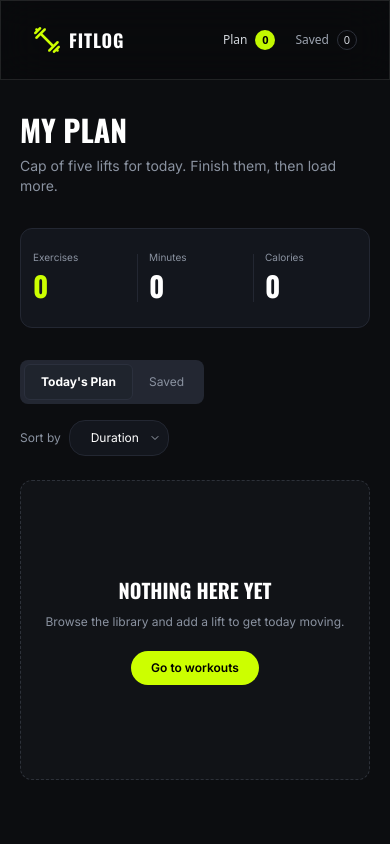
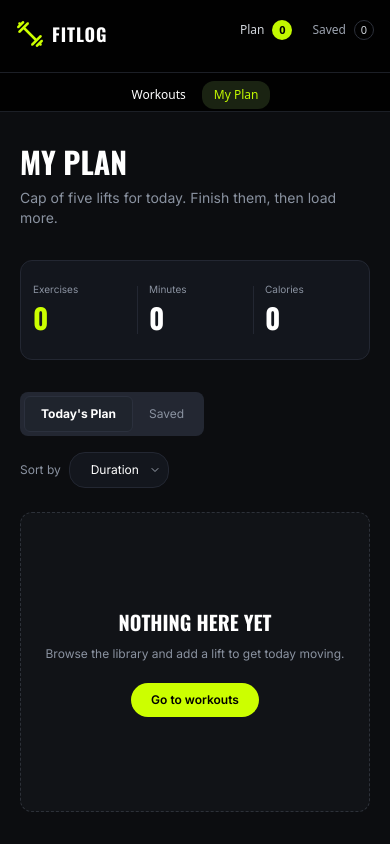
Before and after one commit to nnasif78/FitLog, a Next.js app: page /my-plan in a window 390 px wide. Shown: the top 844 px of the page. Built offline with nearby package versions, Linux system fonts and the light colour scheme.

Commit message:
improved data fetching in WorkoutDetails and WorkoutLibrary components, add fetchJson utility function for improved error handling and code reuse

```diff
--- a/src/app/loading.tsx
+++ b/src/app/loading.tsx
@@ -1,6 +1,6 @@
 export default function Loading() {
     return (
-        <section className="mx-auto mt-15 w-full max-w-[1232px] animate-pulse px-4 sm:px-8 lg:px-0">
+        <section className="mx-auto mt-15 w-full max-w-[1232px] animate-pulse px-4 sm:px-8 lg:px-0"><p className="mb-4 text-sm text-[#9CA3AF]">Loading workouts…</p>
             <div className="text-center min-[1280px]:text-left">
                 <div className="mx-auto h-9 w-44 rounded bg-white/10 backdrop-blur-xl min-[1280px]:mx-0"></div>
                 <div className="mx-auto mt-2 h-5 w-72 rounded bg-white/10 backdrop-blur-xl min-[1280px]:mx-0"></div>
--- a/src/app/workouts/[id]/page.tsx
+++ b/src/app/workouts/[id]/page.tsx
@@ -4,12 +4,21 @@ import Footer from "@/components/shared/Footer"
 import WorkoutActions from "@/components/homepage/WorkoutActions"
 import { Workout } from "@/types/workout.type"
 import { notFound } from "next/navigation"
+import { fetchJson } from "@/lib/api"
 
 export default async function WorkoutDetails({ params }: { params: Promise<{ id: string }> }) {
     const { id } = await params
-    const res = await fetch(`https://api.abcz.workers.dev/api/fitlog/${id}`)
-    if (!res.ok) notFound()
-    const workout: Workout = await res.json()
+    let workout: Workout
+    try {
+        workout = await fetchJson<Workout>([
+            `https://api.abcz.workers.dev/api/fitlog/${id}`,
+            `https://api.api-store.workers.dev/api/fitlog/${id}`,
+        ])
+    } catch {
+        notFound()
+    }
+
+    if (!workout || typeof workout.name !== "string") notFound()
 
     return (
         <>
--- a/src/components/homepage/WorkoutLibrary.tsx
+++ b/src/components/homepage/WorkoutLibrary.tsx
@@ -1,25 +1,31 @@
 import { Workout } from "@/types/workout.type"
 import WorkoutCard from "@/components/homepage/WorkoutCard"
+import { fetchJson } from "@/lib/api"
+
 export default async function WorkoutLibrary() {
-    const res = await fetch("https://api.abcz.workers.dev/api/fitlog")
-    const workouts: Workout[] = await res.json()
+    let workouts: Workout[] = []
+
+    try {
+        workouts = await fetchJson<Workout[]>([
+            "https://api.abcz.workers.dev/api/fitlog",
+            "https://api.api-store.workers.dev/api/fitlog",
+        ])
+    } catch {
+        workouts = []
+    }
+
     return (
         <section id="library" className="mx-auto mt-15 w-full max-w-[1232px] px-4 sm:px-8 lg:px-0">
             <div className="text-center min-[1280px]:text-left">
-                <h2 className="font-[family-name:var(--font-oswald)] text-[30px] font-bold tracking-[-.75px] text-white">
-                    THE LIBRARY
-                </h2>
-                <p className="font-[family-name:var(--font-inter)] text-[14px] text-[#9CA3AF]">
-                    Twelve lifts covering every major muscle group.
-                </p>
+                <h2 className="font-[family-name:var(--font-oswald)] text-[30px] font-bold tracking-[-.75px] text-white">THE LIBRARY</h2>
+                <p className="font-[family-name:var(--font-inter)] text-[14px] text-[#9CA3AF]">Twelve lifts covering every major muscle group.</p>
             </div>
-
             <div className="mt-8 grid w-full grid-cols-1 justify-items-center gap-6 min-[860px]:grid-cols-2 min-[1280px]:grid-cols-3">
-                {workouts.map((workout) => (
-                    <div key={workout.id} className="cursor-pointer h-[368px] w-full overflow-hidden rounded-3xl bg-[#222630]">
+                {workouts.length ? workouts.map((workout) => (
+                    <div key={workout.id} className="h-[368px] w-full overflow-hidden rounded-3xl bg-[#222630]">
                         <WorkoutCard workout={workout} />
                     </div>
-                ))}
+                )) : <p className="col-span-full rounded-xl border border-[#232732] bg-[#13161D] p-8 text-center text-[#9CA3AF]">Workouts are temporarily unavailable. Please try again shortly.</p>}
             </div>
         </section>
     )
--- a/src/components/shared/Navbar.tsx
+++ b/src/components/shared/Navbar.tsx
@@ -9,15 +9,15 @@ export default function Navbar() {
     const { plan, saved } = useFitLog()
     const pathname = usePathname()
     return (
-        <nav className="sticky top-0 h-[80px] w-full border border-white/10 border-b border-[#1C1F26] bg-black/20 backdrop-blur-xl">
-            <div className="mx-auto flex h-full max-w-[1280px] items-center px-8">
-                <Link href="/" className="flex cursor-pointer items-center gap-2">
+        <nav className="sticky top-0 z-50 h-[112px] w-full border-b border-[#1C1F26] bg-black/90 backdrop-blur-xl sm:h-[80px]">
+            <div className="relative mx-auto flex h-full max-w-[1280px] items-start px-4 pt-5 sm:items-center sm:px-8 sm:pt-0">
+                <Link href="/" className="flex items-center gap-2">
                     <Image src={logo} alt="FitLog" width={28} height={28} className="h-7 w-7" />
                     <span className="font-[family-name:var(--font-oswald)] text-[18px] font-black leading-7 tracking-[0.9px] text-white">FITLOG</span>
                 </Link>
-                <div className="absolute left-1/2 hidden -translate-x-1/2 items-center gap-1 sm:flex">
-                    <Link href="/" className={`cursor-pointer rounded-xl px-3 py-1 text-[12px] font-medium leading-5 ${pathname === "/" ? "bg-[#1A2312] text-[#C2F800]" : "text-white"}`}>Workouts</Link>
-                    <Link href="/my-plan" className={`cursor-pointer rounded-xl px-3 py-1 text-[12px] font-medium leading-5 ${pathname === "/my-plan" ? "bg-[#1A2312] text-[#C2F800]" : "text-white"}`}>My Plan</Link>
+                <div className="absolute left-0 top-[72px] flex w-full items-center justify-center gap-1 border-t border-[#1C1F26] py-2 sm:left-1/2 sm:top-auto sm:w-auto sm:-translate-x-1/2 sm:border-0 sm:py-0">
+                    <Link href="/" className={`rounded-xl px-3 py-1 text-[12px] font-medium leading-5 ${pathname === "/" || pathname.startsWith("/workouts/") ? "bg-[#1A2312] text-[#C2F800]" : "text-white"}`}>Workouts</Link>
+                    <Link href="/my-plan" className={`rounded-xl px-3 py-1 text-[12px] font-medium leading-5 ${pathname === "/my-plan" ? "bg-[#1A2312] text-[#C2F800]" : "text-white"}`}>My Plan</Link>
                 </div>
                 <div className="ml-auto flex items-center">
                     <Link href="/my-plan" className="flex cursor-pointer items-center gap-2">
--- /dev/null
+++ b/src/lib/api.ts
@@ -0,0 +1,12 @@
+export async function fetchJson<T>(urls: string[]): Promise<T> {
+    for (const url of urls) {
+        try {
+            const response = await fetch(url, {cache:"no-store"})
+            if (response.ok) {
+                return await response.json() as T
+            }
+        } catch {
+        }
+    }
+    throw new Error("Could not load workout data")
+}
```
